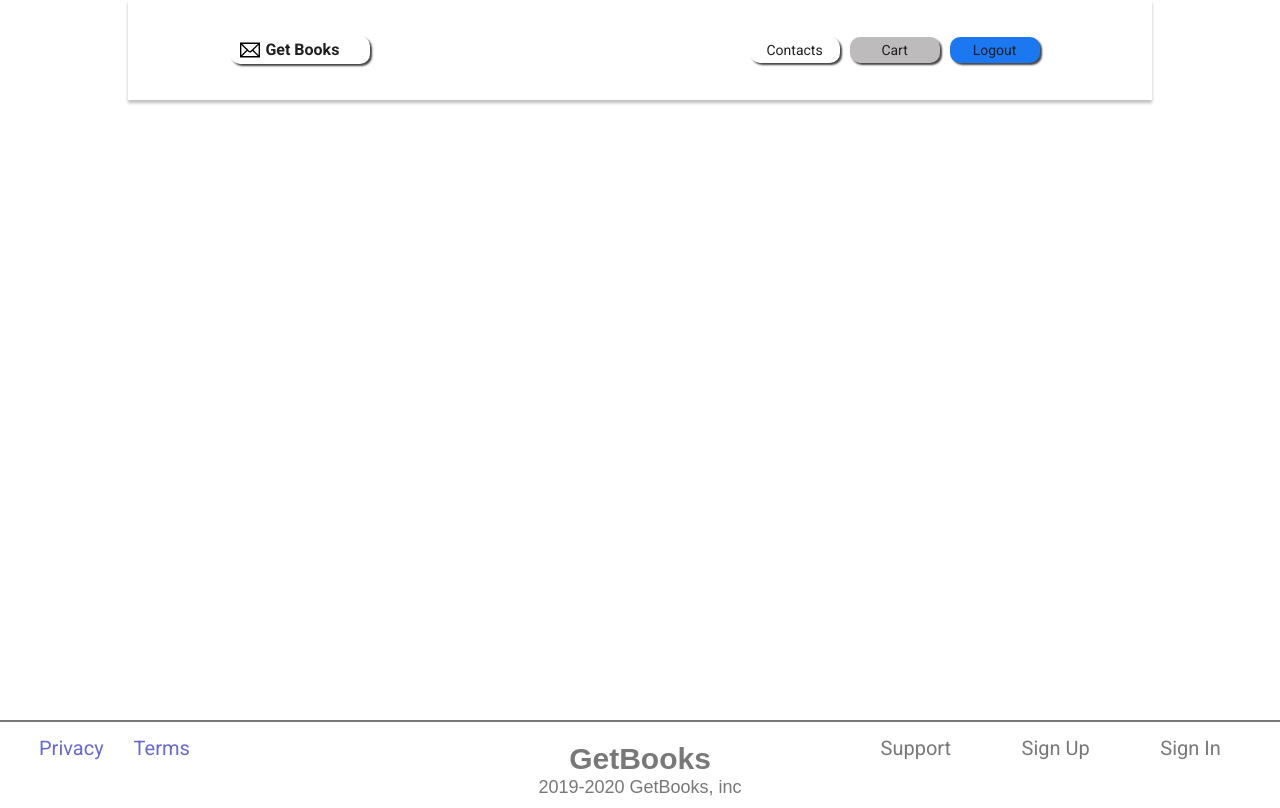
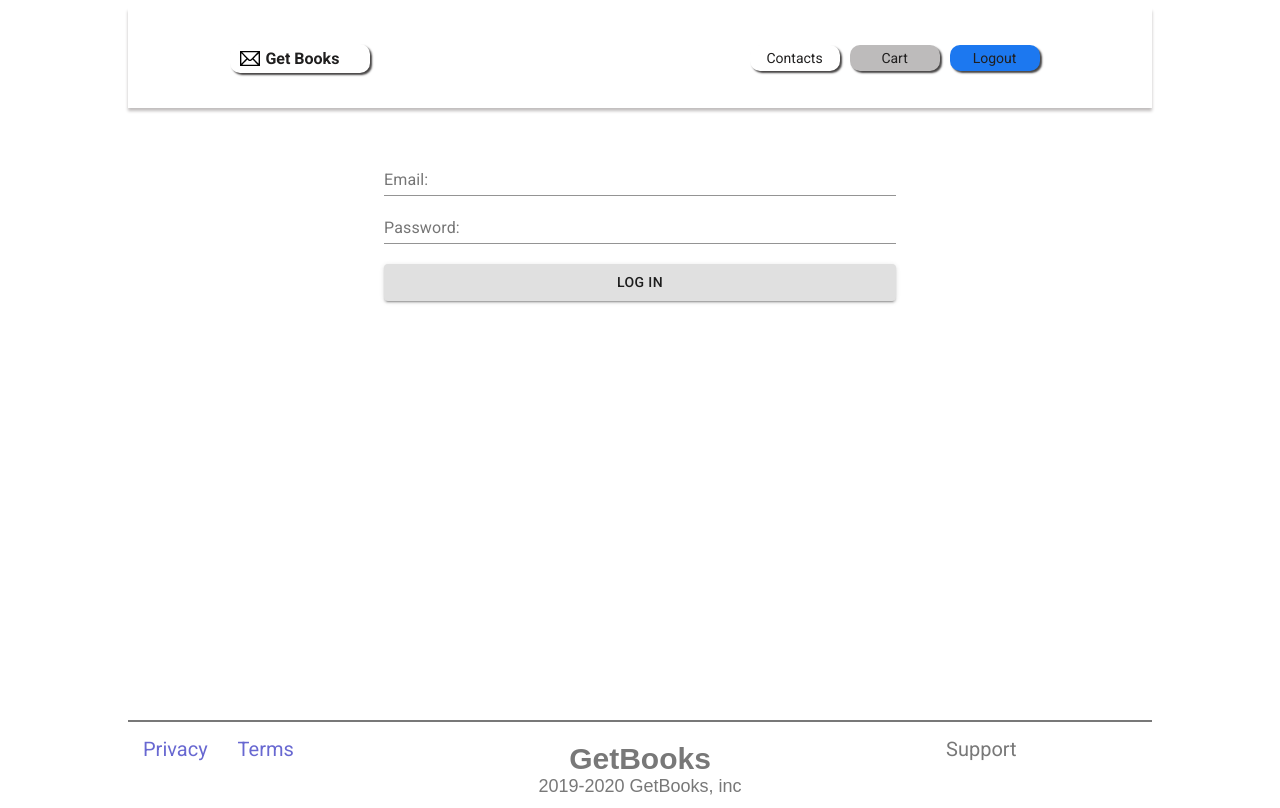
Before and after one commit to LanskayaIrina/bookstore, a React (Create React App) app: page /login in a window 1280 px wide. Built offline with nearby package versions, Linux system fonts and the light colour scheme.

Commit message:
fix routes and footer

```diff
--- a/src/components/Footer/Footer.jsx
+++ b/src/components/Footer/Footer.jsx
@@ -1,16 +1,13 @@
 import React from 'react';
-import { bool } from 'prop-types';
-
 import Grid from '@material-ui/core/Grid';
 import { Link } from 'react-router-dom';
-import { Container } from '@material-ui/core';
 
 import './footer.scss';
 
-export const Footer = ({ isLogged }) => {
+export const Footer = () => {
   return (
     <div className="footer">
-      <Container className="footer-container">
+      <div className="container">
         <Grid container spasing={3}>
           <Grid item xs={12} md={4}>
             <div className="footer-info">
@@ -42,31 +39,11 @@ export const Footer = ({ isLogged }) => {
                     Support
                   </Link>
                 </li>
-                {!isLogged ? (
-                  <>
-                    <li className="footer-nav-item">
-                      <Link to="#" className="footer-nav-link">
-                        Sign Up
-                      </Link>
-                    </li>
-                    <li className="footer-nav-item">
-                      <Link to="#" className="footer-nav-link">
-                        Sign In
-                      </Link>
-                    </li>
-                  </>
-                ) : (
-                  ''
-                )}
               </ul>
             </div>
           </Grid>
         </Grid>
-      </Container>
+      </div>
     </div>
   );
 };
-
-Footer.propTypes = {
-  isLogged: bool.isRequired,
-};
--- a/src/components/Footer/footer.scss
+++ b/src/components/Footer/footer.scss
@@ -4,10 +4,9 @@
   bottom: 0;
   width: 100%;
   height: 80px;
-}
-
-.footer-container {
-  border-top: 2px solid #787878;
+  & .container {
+    border-top: 2px solid #787878;
+  }
 }
 
 .footer-info-list,
--- a/src/index.js
+++ b/src/index.js
@@ -3,7 +3,6 @@ import ReactDOM from 'react-dom';
 
 import { App } from './App';
 
-import 'normalize.css';
 import './general.scss';
 
 ReactDOM.render(<App />, document.getElementById('root'));
--- /dev/null
+++ b/src/routes/LogIn/index.js
@@ -0,0 +1 @@
+export { LogIn } from './LogIn';
--- a/src/routes/index.js
+++ b/src/routes/index.js
@@ -1,17 +1,28 @@
 import React from 'react';
+import { bool } from 'prop-types';
 import { Switch, Route, Redirect } from 'react-router-dom';
+
 import { BooksPage } from '../components/BooksPage';
+import { LogIn } from './LogIn';
 
-export const AppRouter = () => {
-  return (
+export const AppRouter = ({ isLogged }) => {
+  const routs = (
     <Switch>
       <Route exact path="/contacts" />
-      <Route exact path="/login" />
+      <Route exact path="/login" component={LogIn} />
       <Route exact path="/cart" />
-      <Route exact path="/books" component={BooksPage} />
-      <Route exact path="/">
-        <Redirect to="/login" />
-      </Route>
+      <Route exact path={['/books', '/']} component={BooksPage} />
     </Switch>
   );
+  const userNotLogged = (
+    <Switch>
+      <Route path="/login" component={LogIn} />
+      <Redirect to="/login" />
+    </Switch>
+  );
+  return isLogged ? routs : userNotLogged;
 };
+
+AppRouter.propTypes = {
+  isLogged: bool.isRequired,
+};
```
Also changed, not shown: src/routs/index.js (deleted, +0 -17 lines), 1 other file (tests, documents, lock files or other folders).
